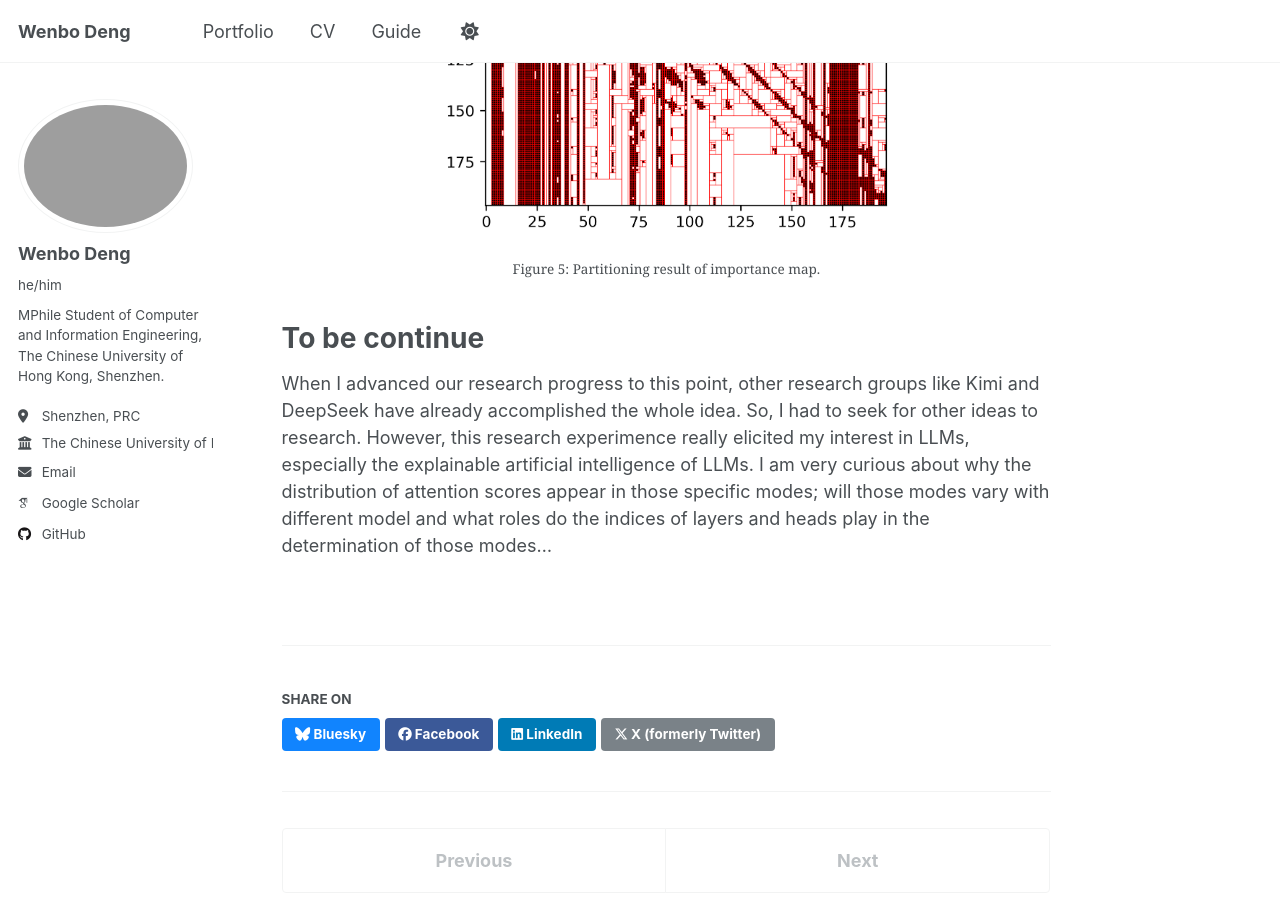
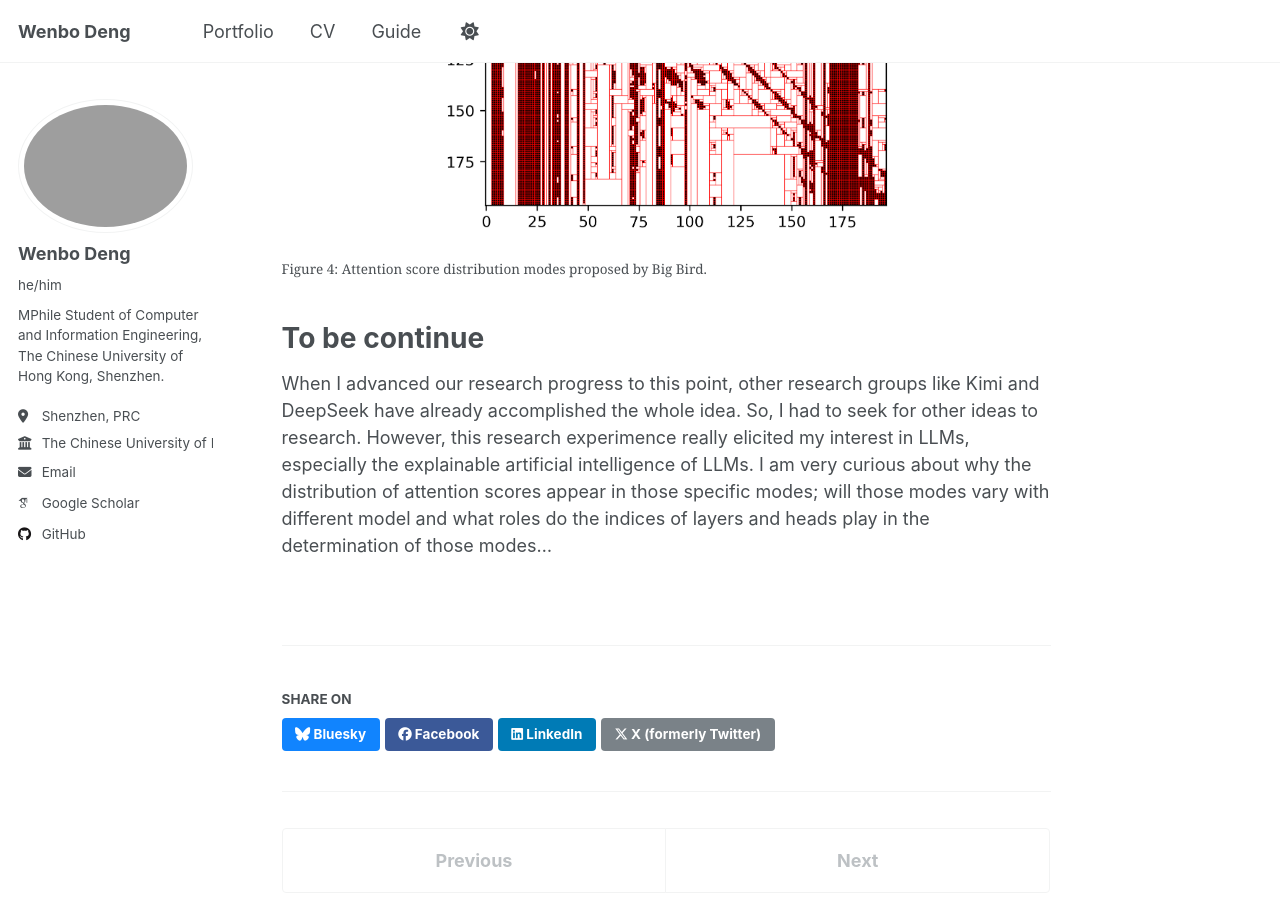
Before and after one commit to Blanca-s/Blanca-s.github.io, a Jekyll site: the page built from _portfolio/portfolio-3.md, in a window 1280 px wide and 900 px high, scrolled down 3996 px. Built offline with Jekyll 4.4.1, drawn with Linux system fonts in a browser that asks for light colours; some web fonts are replaced; a script that is not in the unit is left out.

```diff
--- a/_portfolio/portfolio-3.md
+++ b/_portfolio/portfolio-3.md
@@ -44,20 +44,20 @@ To validate my observations, I investigated researches of others like [Big Bird]
 Based on our initial findings, we tried to first realize the blockwise attention to see whether it could make a difference.
 So, I directly take the average of all attention matrices and normalized the result.
 Second, I take a threshold and if the attention score surpasses this threshold, it will be marked as $1$; and if it does not, it will be marked as $0$. Result is visualized below:
-<figure style="display: flex; flex-direction: column; align-items: center;">
+<figure>
   <img src="/images/blockwise_attention.png"
        alt="A flowchart showing a process where a model's thinking steps are guided by high-quality examples."
-       style="max-width: 60%; height: auto;">
+       style="display: block; margin-left: auto; margin-right: auto; max-width: 60%; height: auto;">
   <figcaption>Figure 4: Attention score distribution modes proposed by Big Bird.
   </figcaption>
 </figure>
 
 My original idea is to partition this attention matrix into blocks based on the importance map. And for blocks that are marked as $0$, they will be roughly computed, for example, straight take the average and regard elementes in those blocks as one element; for those are marked as $1$, elements in them will be calculated precisely. The result of partitioning is shown as:
-<figure style="display: flex; flex-direction: column; align-items: center;">
+<figure>
   <img src="/images/quadtree_partition_result.png"
        alt="A flowchart showing a process where a model's thinking steps are guided by high-quality examples."
-       style="max-width: 60%; height: auto;">
-  <figcaption>Figure 5: Partitioning result of importance map.
+       style="display: block; margin-left: auto; margin-right: auto; max-width: 60%; height: auto;">
+  <figcaption>Figure 4: Attention score distribution modes proposed by Big Bird.
   </figcaption>
 </figure>
 
```
Also changed, not shown: 1 other file.
